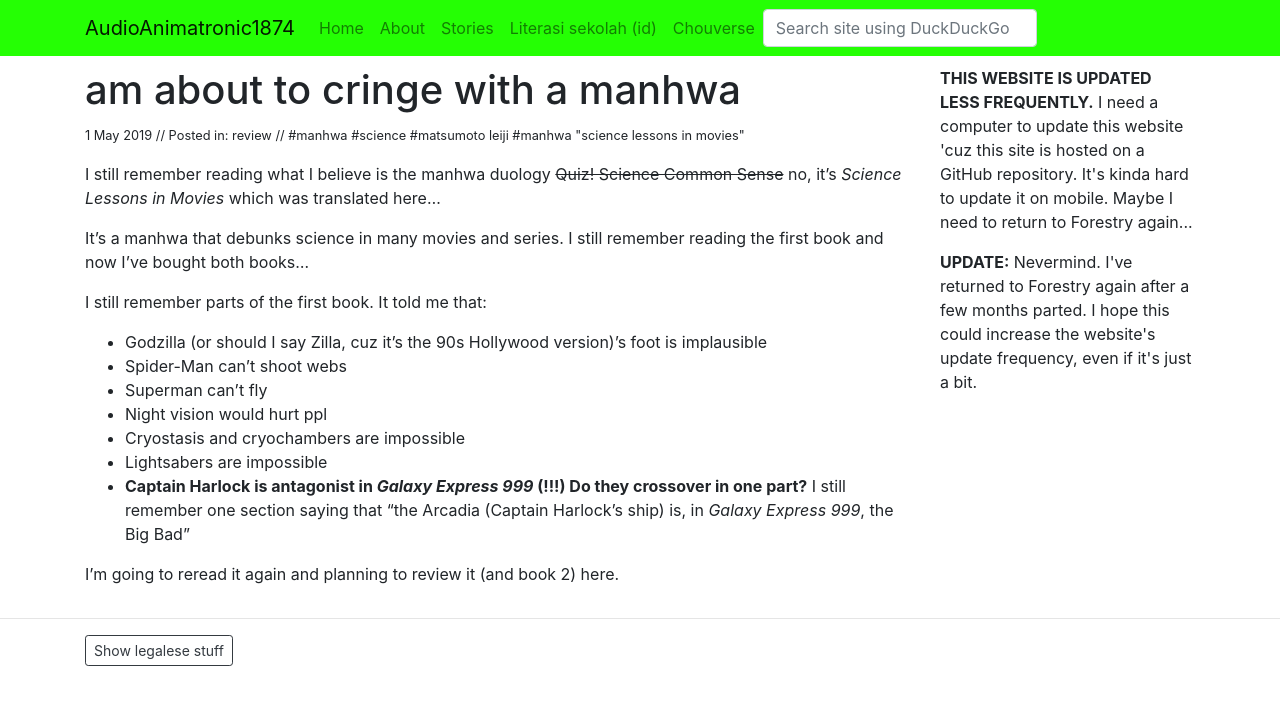
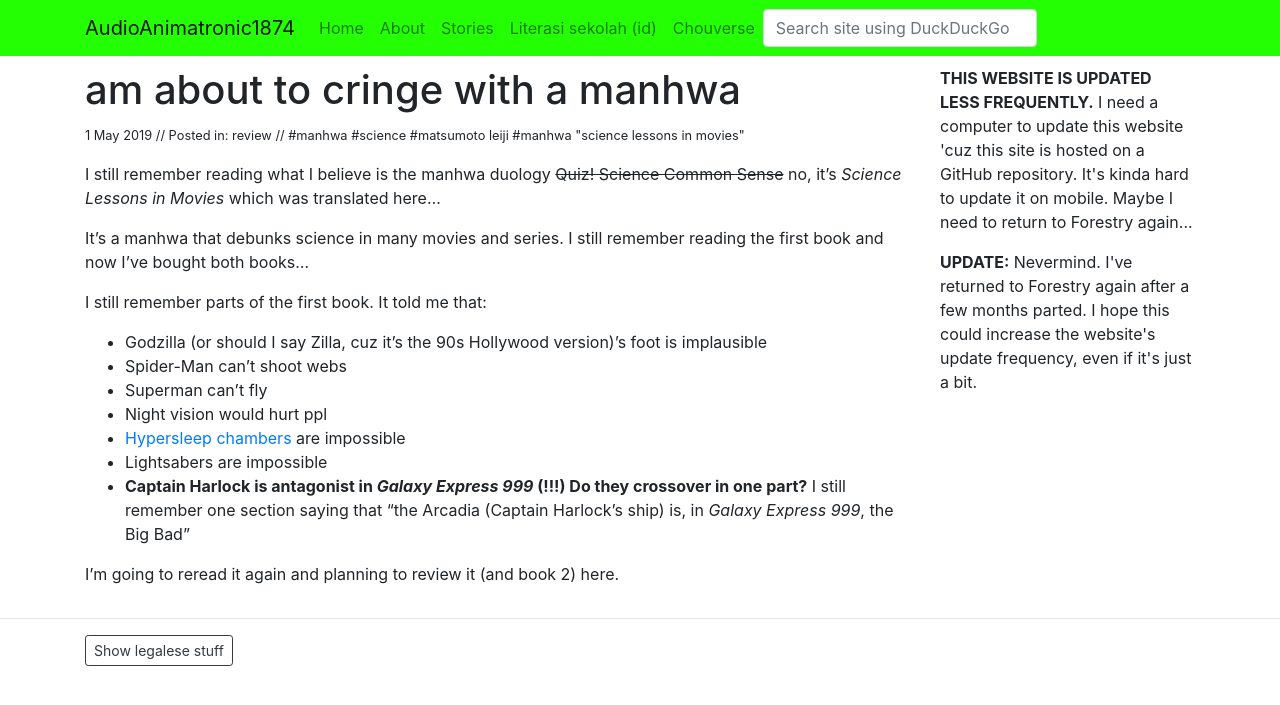
Before and after one commit to aa1874/aa1874site, a Jekyll site: the page built from _posts/2019-05-01-am-about-to-cringe-with-a-manhwa.md, in a window 1280 px wide. Shown: the top 705 px of the page. Built offline with Jekyll 4.4.1, drawn with Linux system fonts in a browser that asks for light colours; nearby versions of some CDN libraries; some web fonts are replaced.

Commit message:
Update from Forestry.io gibranalnn@outlook.com updated _posts/2019-05-01-am-about-to-cringe-with-a-manhwa.md

```diff
--- a/_posts/2019-05-01-am-about-to-cringe-with-a-manhwa.md
+++ b/_posts/2019-05-01-am-about-to-cringe-with-a-manhwa.md
@@ -21,7 +21,7 @@ I still remember parts of the first book. It told me that:
 * Spider-Man can't shoot webs
 * Superman can't fly
 * Night vision would hurt ppl
-* Cryostasis and cryochambers are impossible
+* [Hypersleep chambers](https://avp.fandom.com/wiki/Hypersleep_chamber) are impossible
 * Lightsabers are impossible
 * **Captain Harlock is antagonist in _Galaxy Express 999_ (!!!) Do they crossover in one part?** I still remember one section saying that "the Arcadia (Captain Harlock's ship) is, in _Galaxy Express 999_, the Big Bad"
 
```
